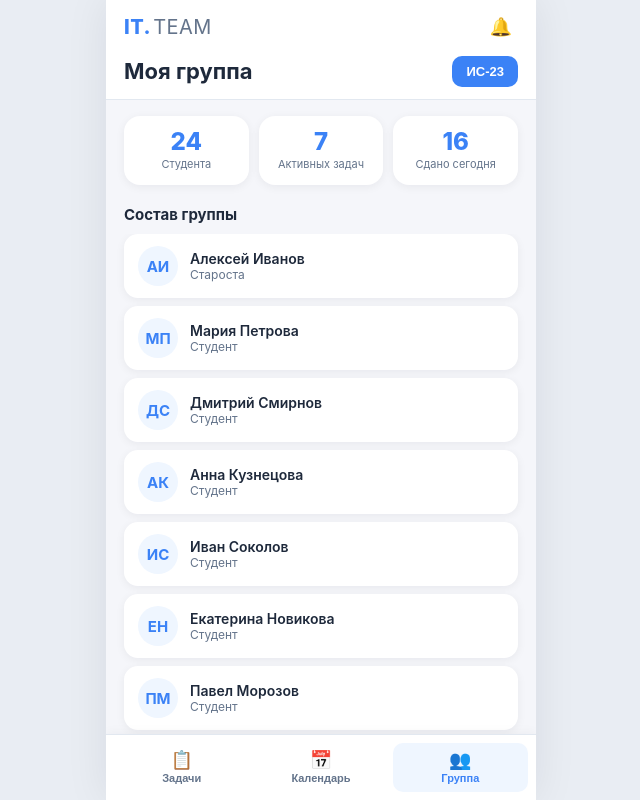
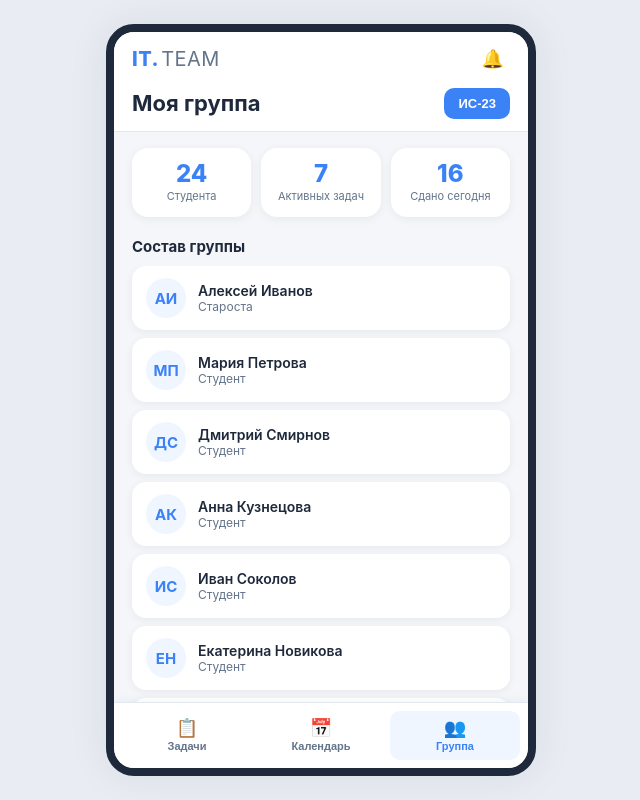
Before and after one commit to zlatochka12345678/To-Do-menedzher, a FastAPI app: page /group in a window 1280 px wide. Shown: the whole page, without its empty margins (319-959 px from the left). Run offline with FastAPI, Linux system fonts and the light colour scheme.

Commit message:
Update style.css

```diff
--- a/static/style.css
+++ b/static/style.css
@@ -765,4 +765,47 @@ body {
     .stat-num { font-size: 22px; }
     .tabs { padding: 12px 14px 4px; gap: 6px; }
     .task-list { padding: 10px 14px 90px; }
-    .calendar-widget { margin: 12
+    .calendar-widget { margin: 12px 14px 0; padding: 12px; }
+    .group-stats { gap: 8px; padding: 12px 14px 0; }
+    .group-stat-num { font-size: 20px; }
+    .calendar-section-title,
+    .group-section-title { padding: 0 14px; }
+    .member-list { padding: 0 14px 90px; }
+}
+
+/* ===== Адаптив: ландшафт на телефоне ===== */
+@media (max-height: 500px) and (orientation: landscape) {
+    .phone-container {
+        height: auto;
+        min-height: 100dvh;
+    }
+    .bottom-nav {
+        position: sticky;
+    }
+}
+
+/* ===== Адаптив: планшеты и десктоп ===== */
+@media (min-width: 768px) {
+    body {
+        align-items: center;
+        padding: 24px 0;
+    }
+    .phone-container {
+        height: min(900px, calc(100dvh - 48px));
+        min-height: 0;
+        border-radius: 28px;
+        border: 8px solid #1e293b;
+        overflow: hidden;
+    }
+    .bottom-nav {
+        border-radius: 0 0 20px 20px;
+    }
+}
+
+/* ===== Доступность: уменьшение анимаций ===== */
+@media (prefers-reduced-motion: reduce) {
+    * {
+        transition: none !important;
+        animation: none !important;
+    }
+}
```
